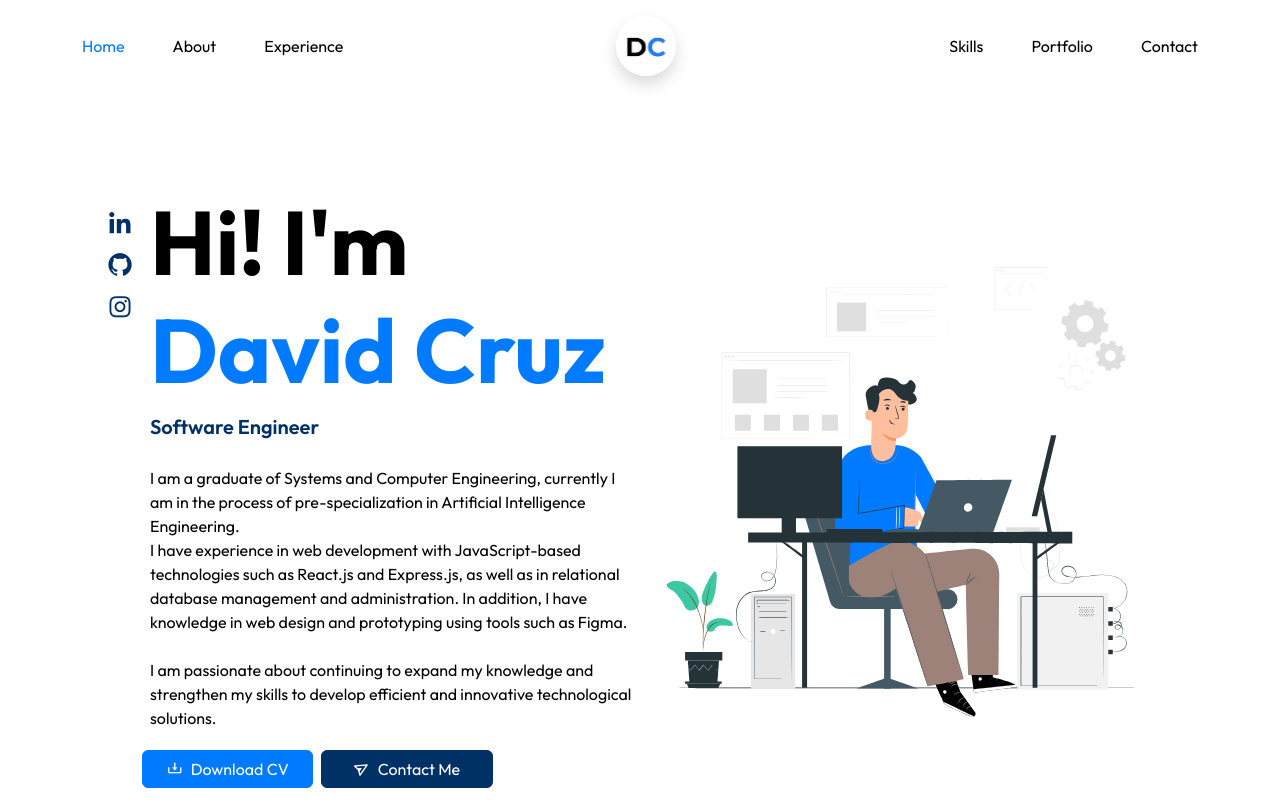
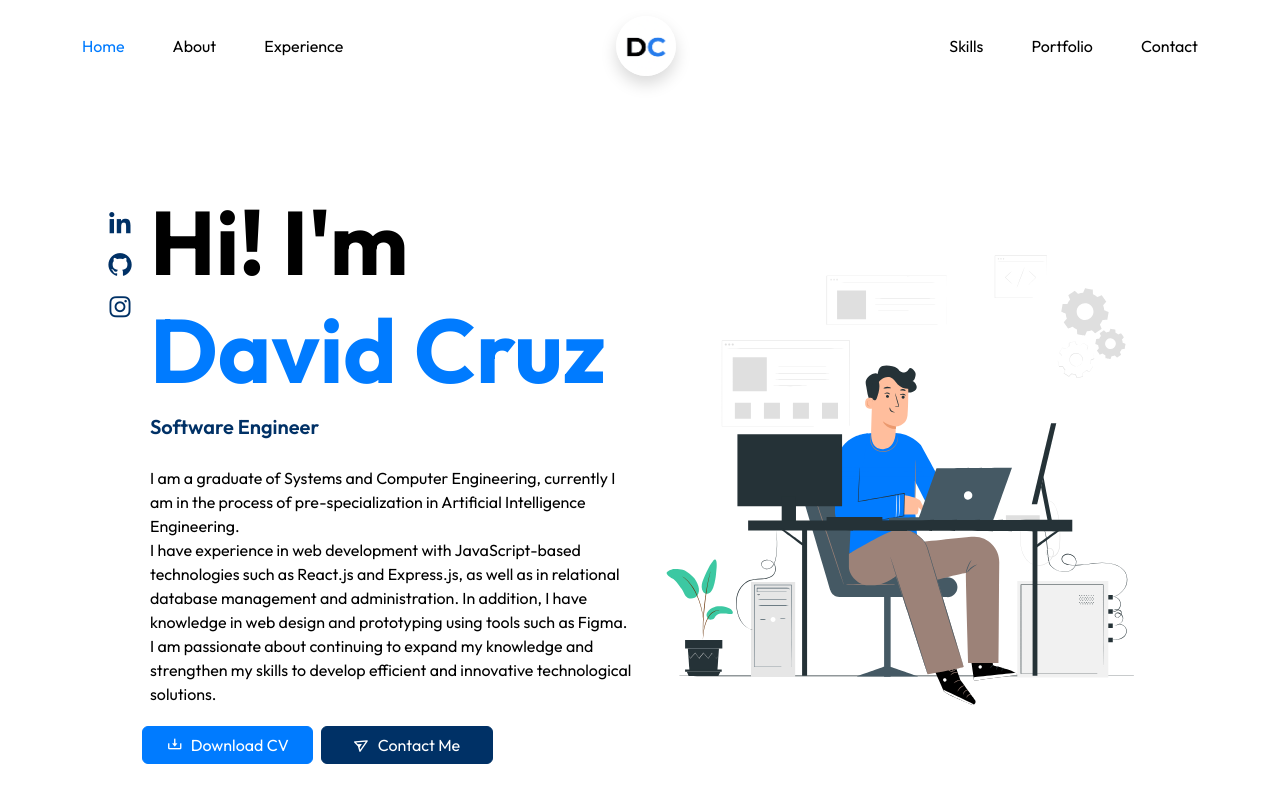
Before and after one commit to cruzito-x/portfolio_v4, a React (Vite) app: page / in a window 1280 px wide. Shown: the top 800 px of the page. Built offline with nearby package versions, Linux system fonts and the light colour scheme.

Commit message:
Home updated

```diff
--- a/src/views/home/Home.jsx
+++ b/src/views/home/Home.jsx
@@ -72,10 +72,7 @@ const Home = ({ lang }) => {
             </label>
             <p className="text-black mt-3 fs-6 mt-4">
               {lang.description?.text.split("\n").map((line, index) => (
-                <React.Fragment key={index}>
-                  {line}
-                  <br />
-                </React.Fragment>
+                <label key={index}>{line}</label>
               ))}
             </p>
 
```
